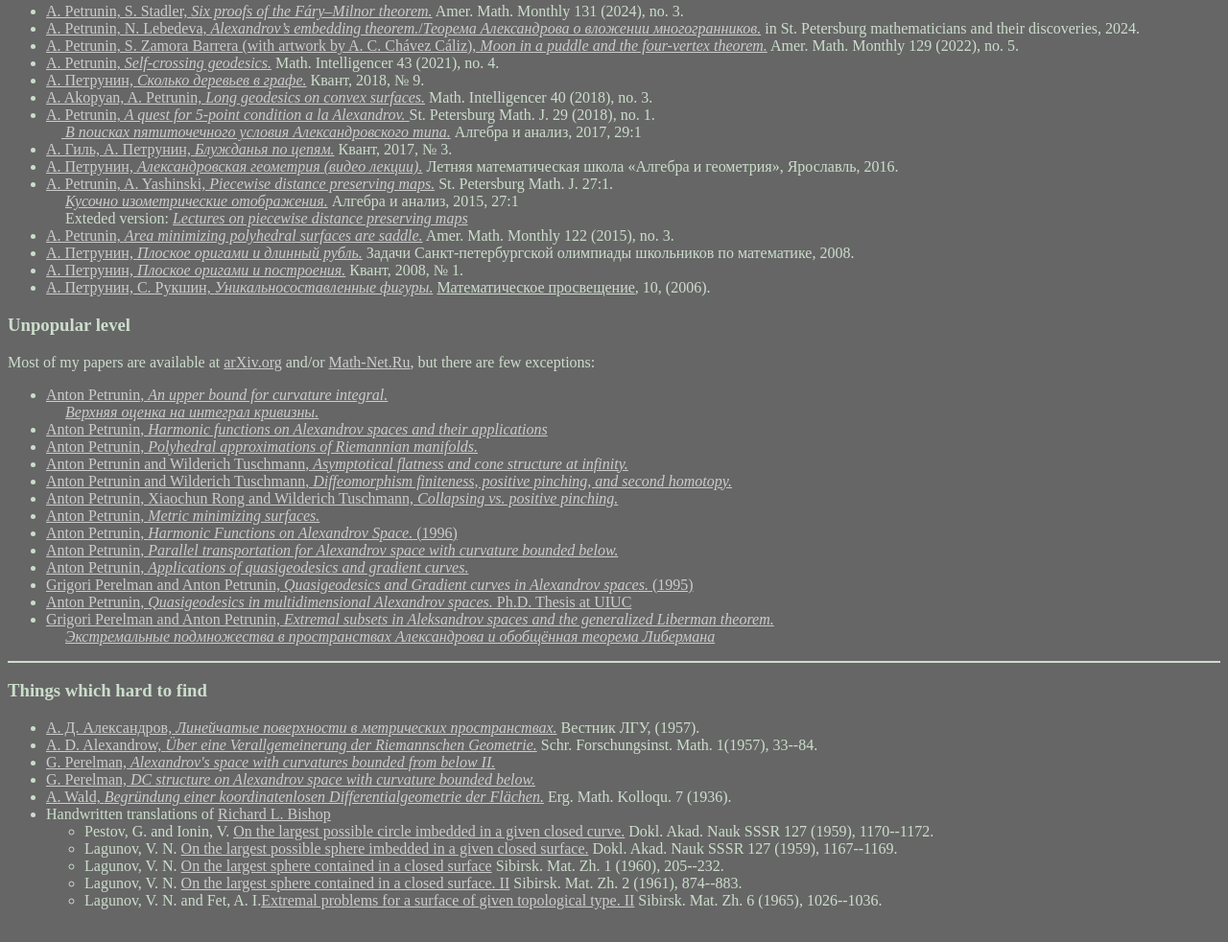
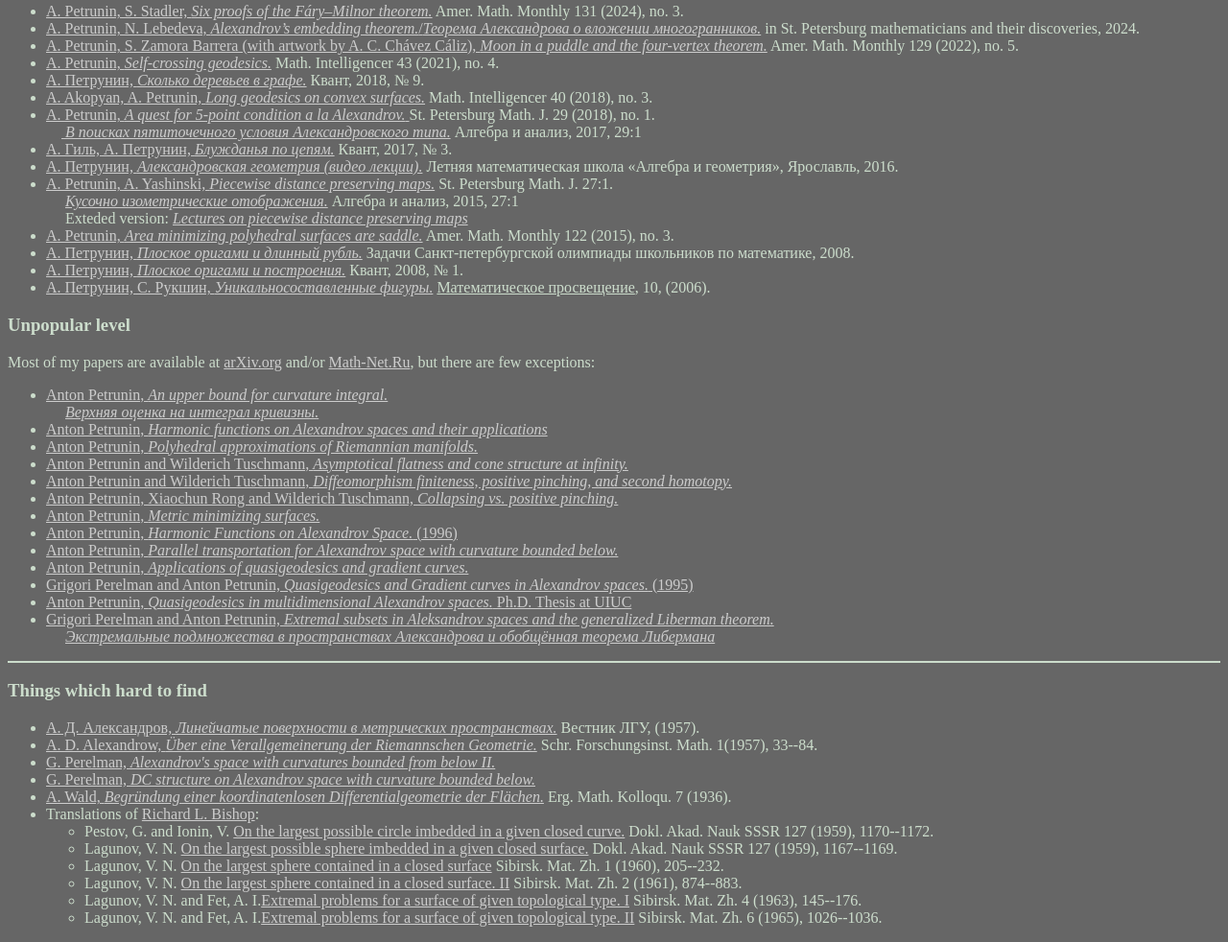
Before and after one commit to anton-petrunin/anton-petrunin.github.io, a plain HTML site: page papers/index.html in a window 1280 px wide. Shown: the part 644-1626 px from the top of the page at 96% size. Drawn offline with Linux system fonts and the light colour scheme.

Commit message:
+MATH 427

```diff
--- a/papers/index.html
+++ b/papers/index.html
@@ -498,12 +498,13 @@ Grigori Perelman and  Anton Petrunin,
   <em>Begründung einer koordinatenlosen Differentialgeometrie der Flächen.</em></A>
   Erg. Math. Kolloqu. 7 (1936).
  </li>
- <li> Handwritten translations of <A href="https://en.wikipedia.org/wiki/Richard_L._Bishop">Richard L. Bishop</A>
+ <li> Translations of <A href="https://en.wikipedia.org/wiki/Richard_L._Bishop">Richard L. Bishop</A>:
  <ul>
   <li> Pestov, G. and Ionin, V. <A href="bishop/pestov-ionin1959.pdf">On the largest possible circle imbedded in a given closed curve.</A> Dokl. Akad. Nauk SSSR 127 (1959), 1170--1172.</li>
   <li> Lagunov, V. N. <A href="bishop/lagunov1959.pdf">On the largest possible sphere imbedded in a given closed surface.</A> Dokl. Akad. Nauk SSSR 127 (1959), 1167--1169.</li>
   <li> Lagunov, V. N. <A href="bishop/lagunov1960.pdf">On the largest sphere contained in a closed surface</A> Sibirsk. Mat. Zh. 1 (1960), 205--232.</li>
   <li> Lagunov, V. N. <A href="bishop/lagunov1961.pdf">On the largest sphere contained in a closed surface. II</A> Sibirsk. Mat. Zh. 2 (1961), 874--883.</li>
+  <li> Lagunov, V. N. and  Fet, A. I.<A href="https://arxiv.org/abs/1903.01224">Extremal problems for a surface of given topological type. I</A> Sibirsk. Mat. Zh. 4 (1963), 145--176.</li>
   <li> Lagunov, V. N. and  Fet, A. I.<A href="bishop/lagunov-fet1965.pdf">Extremal problems for a surface of given topological type. II</A> Sibirsk. Mat. Zh. 6 (1965), 1026--1036.</li>
  </ul>
  </li>
```
Also changed, not shown: index.html (+6 -6 lines).
